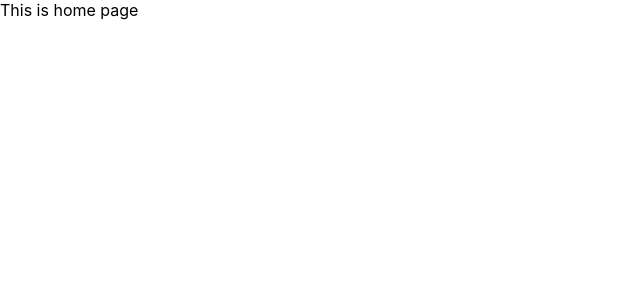
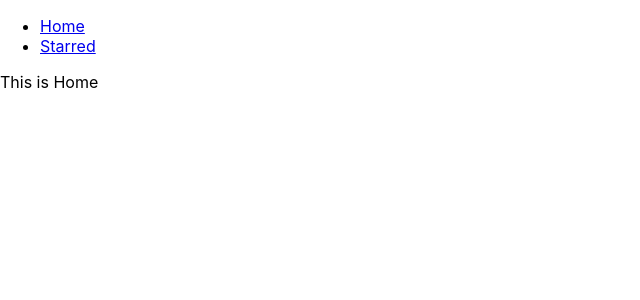
Before and after one commit to AnandP201/Boxoffice, a React (Create React App) app: page / in a window 1280 px wide. Shown: the top 300 px of the page, without its empty margins (0-640 px from the left). Built offline with nearby package versions, Linux system fonts and the light colour scheme.

Commit message:
Added nav bar and created page components

```diff
--- a/src/App.js
+++ b/src/App.js
@@ -1,19 +1,26 @@
 import React from 'react';
 import { Switch, Route } from 'react-router-dom';
+import Navs from './Components/Navs';
+import Home from './pages/Home';
+import Starred from './pages/Starred';
 
 function App() {
   return (
+    <div>
+      <Navs />
+
       <Switch>
         <Route exact path="/">
-        This is home page
+          <Home />
         </Route>
 
         <Route exact path="/starred">
-        This is starred
+          <Starred />
         </Route>
 
         <Route>This is 404 page</Route>
       </Switch>
+    </div>
   );
 }
 
--- /dev/null
+++ b/src/Components/Navs.js
@@ -0,0 +1,23 @@
+import React from 'react';
+import { Link } from 'react-router-dom';
+
+const LINKS = [
+  { to: '/', text: 'Home' },
+  { to: '/starred', text: 'Starred' },
+];
+
+const Navs = () => {
+  return (
+    <div>
+      <ul>
+        {LINKS.map(item => (
+          <li key={item.to}>
+            <Link to={item.to}>{item.text}</Link>
+          </li>
+        ))}
+      </ul>
+    </div>
+  );
+};
+
+export default Navs;
--- /dev/null
+++ b/src/pages/Home.js
@@ -0,0 +1,7 @@
+import React from 'react';
+
+const Home = () => {
+  return <div>This is Home</div>;
+};
+
+export default Home;
--- /dev/null
+++ b/src/pages/Starred.js
@@ -0,0 +1,7 @@
+import React from 'react';
+
+const Starred = () => {
+  return <div>this is starred</div>;
+};
+
+export default Starred;
```
Lines whose indentation alone changed are shown as unchanged.
